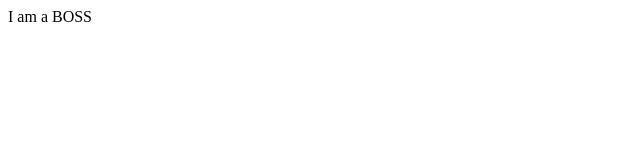
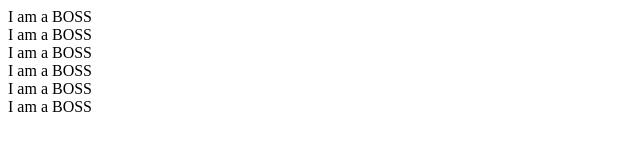
Before and after one commit to Abdurazzoq1017/Lesson21, a plain HTML site: page index.html in a window 1280 px wide. Shown: the whole page, without its empty margins (0-640 px from the left). Drawn offline with Linux system fonts and the light colour scheme.

Commit message:
We have news

```diff
--- a/index.html
+++ b/index.html
@@ -10,6 +10,11 @@
 <body>
     <div class="container">
         <div class="box">I am a BOSS</div>
+        <div class="box">I am a BOSS</div>
+        <div class="box">I am a BOSS</div>
+        <div class="box">I am a BOSS</div>
+        <div class="box">I am a BOSS</div>
+        <div class="box">I am a BOSS</div>
     </div>
 </body>
 </html>
```
